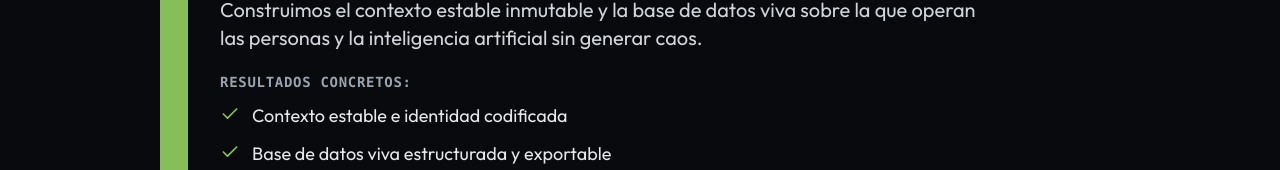
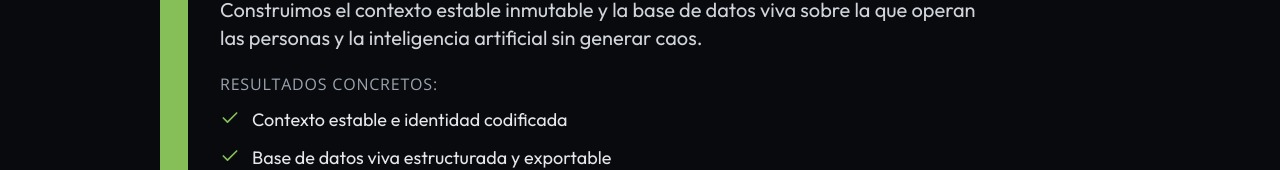
Before and after one commit to gerard-iartesana/iartesana-website, a Next.js app: page / in a window 1280 px wide. Both pictures are taken after a click on the element 174 px from the left and 1693 px from the top of the page. Shown: the part 1777-1947 px from the top of the page. Built offline with nearby package versions, Linux system fonts and the light colour scheme.

Commit message:
style: set Resultados concretos label to Open Sans normal grey

```diff
--- a/src/components/ScrollTimeline.tsx
+++ b/src/components/ScrollTimeline.tsx
@@ -182,7 +182,7 @@ export default function ScrollTimeline() {
 
                   {/* Results */}
                   <div className="space-y-2.5">
-                    <span className="text-sm font-mono text-gray-400 uppercase tracking-wider block font-semibold">Resultados concretos:</span>
+                    <span className="text-sm sm:text-base font-['Open_Sans',sans-serif] font-normal text-gray-400 uppercase tracking-wider block">Resultados concretos:</span>
                     <ul className="space-y-2.5 text-base sm:text-lg text-gray-200">
                       {step.results.map((res, rIdx) => (
                         <li key={rIdx} className="flex items-start gap-3">
```
